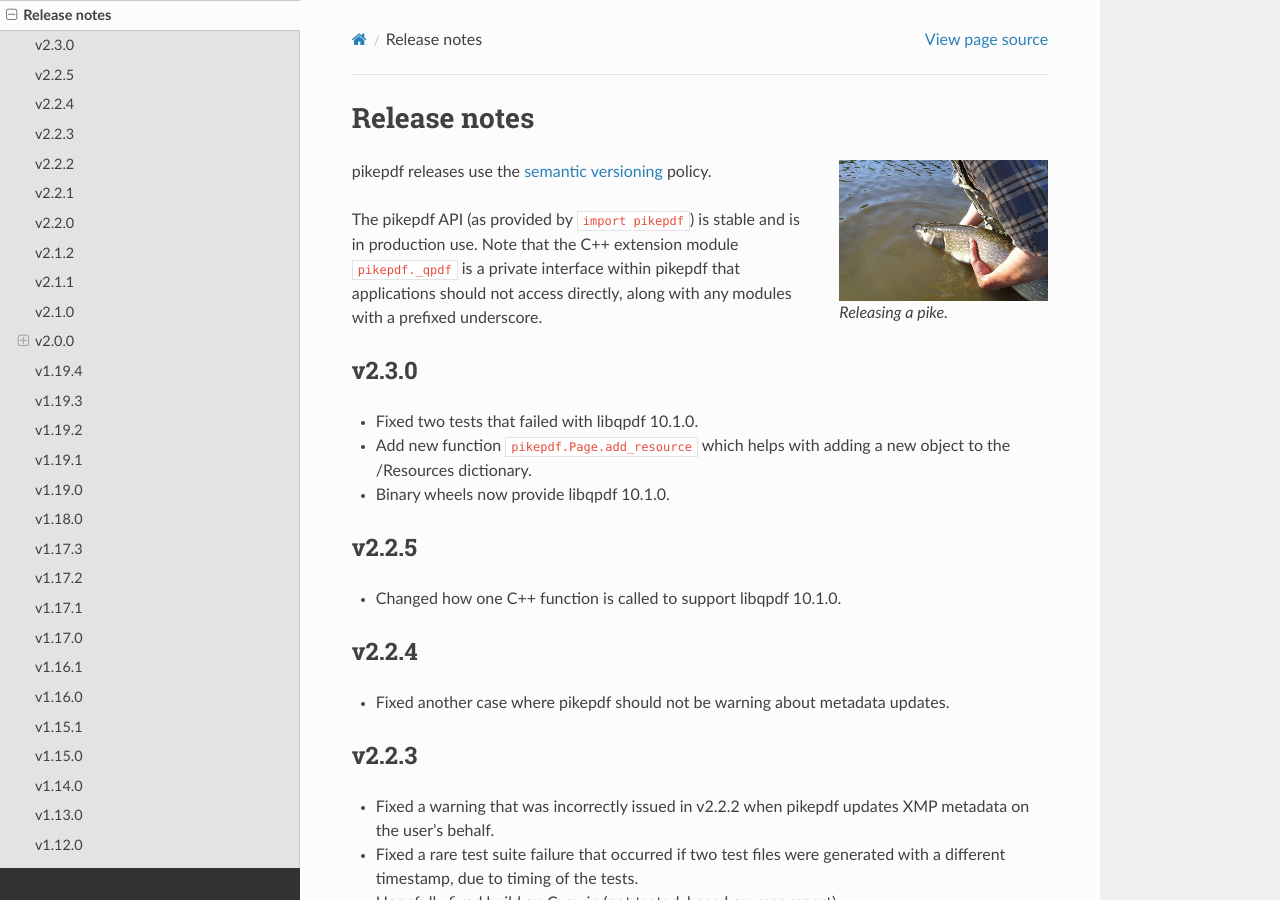
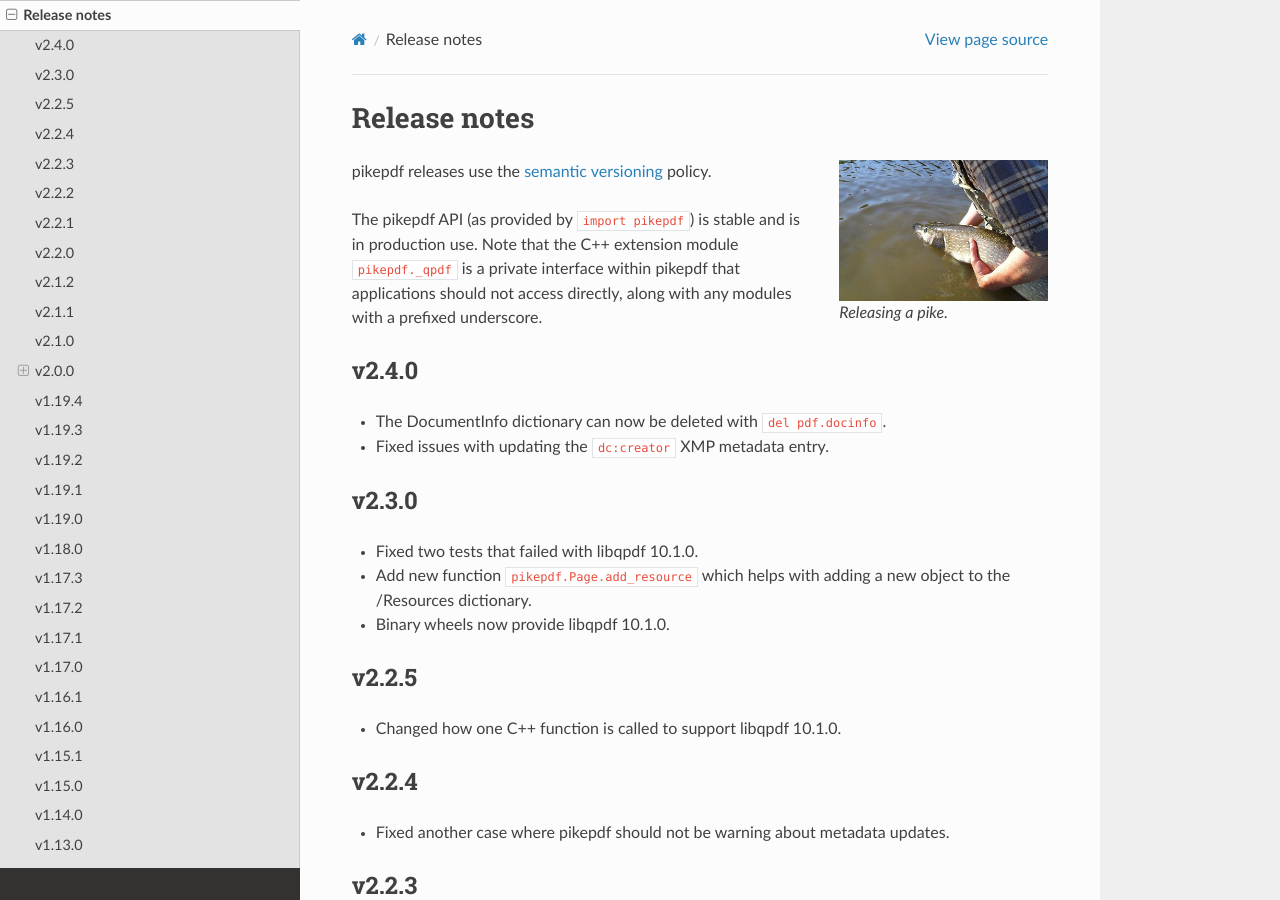
Before and after one commit to pikepdf/pikepdf, a Sphinx documentation site: the page built from docs/release_notes.rst, in a window 1280 px wide and 900 px high. Built offline with Sphinx 7.4.7 and the Read the Docs theme 2.0.0, drawn with Linux system fonts in a browser that asks for light colours; the version number could not be read and is left out.

Commit message:
v2.4.0 release notes

```diff
--- a/docs/release_notes.rst
+++ b/docs/release_notes.rst
@@ -17,6 +17,12 @@ The pikepdf API (as provided by ``import pikepdf``) is stable and
 is in production use. Note that the C++ extension module
 ``pikepdf._qpdf`` is a private interface within pikepdf that applications
 should not access directly, along with any modules with a prefixed underscore.
+
+v2.4.0
+======
+
+-  The DocumentInfo dictionary can now be deleted with ``del pdf.docinfo``.
+-  Fixed issues with updating the ``dc:creator`` XMP metadata entry.
 
 v2.3.0
 ======
```
